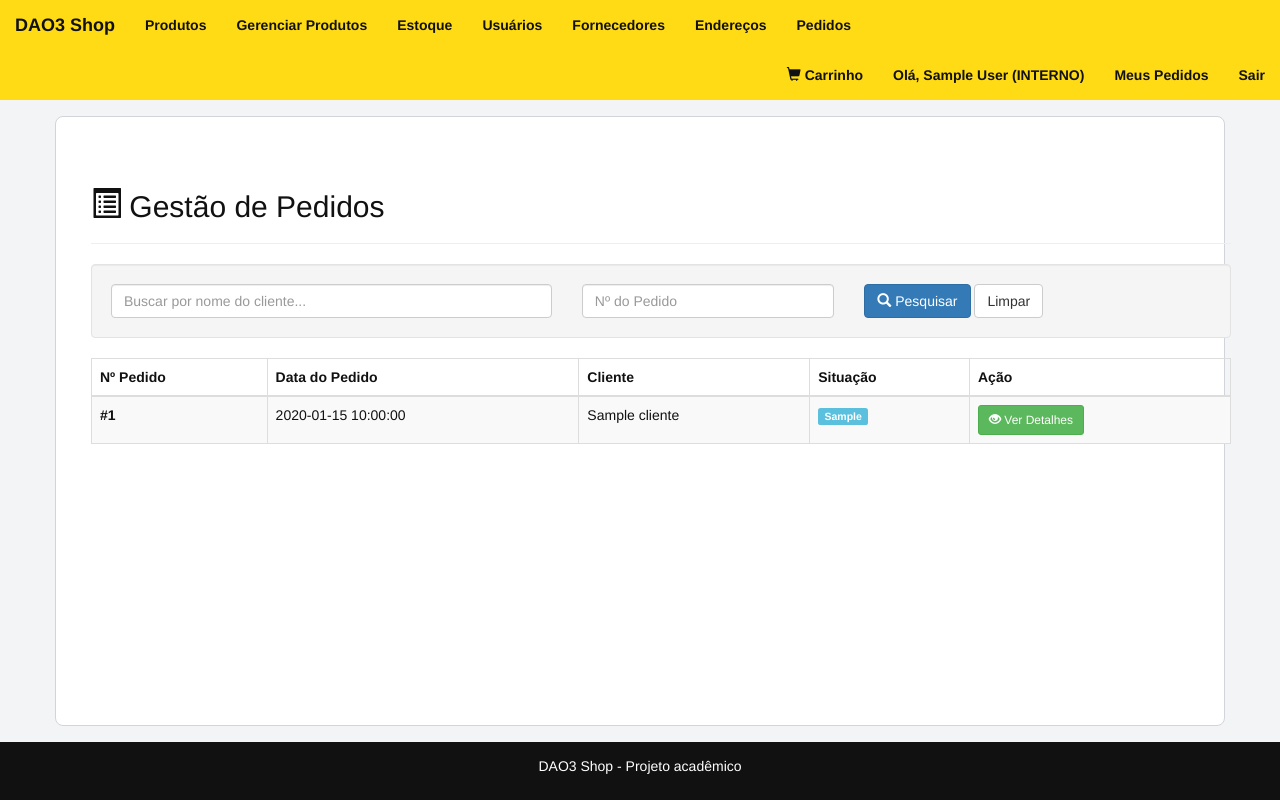
After one commit to Tutuacs/webII, a PHP site: page /Pages/Orders/admin_list.php in a window 1280 px wide. The commit adds this page. Run offline with PHP 8.4, Linux system fonts and the light colour scheme; the visitor is signed in with stand-in values (Sample User, id 1); tables that the repository leaves empty hold one stand-in row (values such as "Sample post").

Commit message:
feat: módulo de pedidos, api e telas,  e refatoração do fluxo de checkout

```diff
--- a/Pages/Common/Components/navbar.php
+++ b/Pages/Common/Components/navbar.php
@@ -32,6 +32,7 @@ $itensNoCarrinho = $navbarCartService->getCartItemCount();
                 <li><a href="/Pages/Users/list.php">Usuários</a></li>
                 <li><a href="/Pages/Suppliers/list.php">Fornecedores</a></li>
                 <li><a href="/Pages/Addresses/list.php">Endereços</a></li>
+                <li><a href="/Pages/Orders/admin_list.php">Pedidos</a></li>
             <?php } ?>
         </ul>
 
@@ -62,6 +63,7 @@ $itensNoCarrinho = $navbarCartService->getCartItemCount();
                 $perfil = $roleUsuario ? ' (' . $roleUsuario . ')' : '';
             ?>
                 <li class="navbar-text">Olá, <?php echo htmlspecialchars($_SESSION['nome_usuario'] . $perfil, ENT_QUOTES, 'UTF-8'); ?></li>
+                <li><a href="/Pages/Orders/my_orders.php">Meus Pedidos</a></li>
                 <li><a href="/Service/Auth/logout_action.php">Sair</a></li>
             <?php } else { ?>
                 <li><a href="<?php echo htmlspecialchars($loginHref, ENT_QUOTES, 'UTF-8'); ?>">Entrar</a></li>
--- /dev/null
+++ b/Pages/Orders/admin_list.php
@@ -0,0 +1,186 @@
+<?php
+require_once __DIR__ . '/../../config/app.php';
+require_once __DIR__ . '/../../Service/Auth/session.php';
+
+//Apenas Admin/Interno
+require_internal_user();
+
+$page_title = 'Gestão de Pedidos (Admin)';
+include_once __DIR__ . '/../Common/layout_header.php';
+?>
+
+<div class="container" style="margin-top: 30px;">
+    <h2><span class="glyphicon glyphicon-list-alt"></span> Gestão de Pedidos</h2>
+    <hr>
+
+    <div class="row">
+        <div class="col-md-12">
+
+            <div class="well">
+                <div class="row">
+                    <div class="col-md-5">
+                        <input type="text" id="buscaCliente" class="form-control" placeholder="Buscar por nome do cliente...">
+                    </div>
+                    <div class="col-md-3">
+                        <input type="number" id="buscaNumero" class="form-control" placeholder="Nº do Pedido">
+                    </div>
+                    <div class="col-md-4">
+                        <button class="btn btn-primary" onclick="buscarPedidos()"><span class="glyphicon glyphicon-search"></span> Pesquisar</button>
+                        <button class="btn btn-default" onclick="limparBusca()">Limpar</button>
+                    </div>
+                </div>
+            </div>
+
+            <div class="table-responsive" style="border: none;">
+                <table class="table table-bordered table-striped table-hover">
+                    <thead>
+                        <tr>
+                            <th>Nº Pedido</th>
+                            <th>Data do Pedido</th>
+                            <th>Cliente</th>
+                            <th>Situação</th>
+                            <th>Ação</th>
+                        </tr>
+                    </thead>
+                    <tbody id="tabelaPedidos">
+                        <tr><td colspan="5" class="text-center text-muted">Use a busca acima para carregar os pedidos.</td></tr>
+                    </tbody>
+                </table>
+            </div>
+
+        </div>
+    </div>
+</div>
+
+<div class="modal fade" id="modalDetalhes" tabindex="-1" role="dialog">
+    <div class="modal-dialog" role="document">
+        <div class="modal-content">
+            <div class="modal-header">
+                <button type="button" class="close" data-dismiss="modal">&times;</button>
+                <h4 class="modal-title">Detalhes do Pedido <span id="modalPedidoNumero"></span></h4>
+            </div>
+            <div class="modal-body">
+
+                <div id="carrosselProdutos" class="carousel slide" data-ride="carousel" style="margin-bottom: 20px; background: #f8f8f8; text-align: center;">
+                    <div class="carousel-inner" id="carrosselInner">
+                        </div>
+                    <a class="left carousel-control" href="#carrosselProdutos" data-slide="prev">
+                        <span class="glyphicon glyphicon-chevron-left"></span>
+                    </a>
+                    <a class="right carousel-control" href="#carrosselProdutos" data-slide="next">
+                        <span class="glyphicon glyphicon-chevron-right"></span>
+                    </a>
+                </div>
+
+                <h5>Itens Comprados:</h5>
+                <ul class="list-group" id="listaItensPedido">
+                    </ul>
+            </div>
+            <div class="modal-footer">
+                <button type="button" class="btn btn-default" data-dismiss="modal">Fechar</button>
+            </div>
+        </div>
+    </div>
+</div>
+
+<script>
+// Variável global para armazenar os dados cacheados da API
+let pedidosRecentes = [];
+
+// Função AJAX
+function buscarPedidos() {
+    const cliente = document.getElementById('buscaCliente').value;
+    const numero = document.getElementById('buscaNumero').value;
+
+    let url = '/Service/Orders/api_consulta.php?';
+    if (numero) url += 'numero=' + numero;
+    else if (cliente) url += 'cliente=' + encodeURIComponent(cliente);
+    else url += 'cliente='; // Busca vazia retorna todos (se a API permitir)
+
+    const tbody = document.getElementById('tabelaPedidos');
+    tbody.innerHTML = '<tr><td colspan="5" class="text-center">Carregando pedidos...</td></tr>';
+
+    fetch(url)
+        .then(response => response.json())
+        .then(data => {
+            if (data.erro || data.mensagem) {
+                tbody.innerHTML = `<tr><td colspan="5" class="text-center text-danger">${data.erro || data.mensagem}</td></tr>`;
+                return;
+            }
+
+            pedidosRecentes = data.dados;
+            tbody.innerHTML = ''; // Limpa a tabela
+
+            // Preenche a tabela
+            data.dados.forEach((pedido, index) => {
+                const tr = document.createElement('tr');
+                tr.innerHTML = `
+                    <td><strong>#${pedido.pedido_numero}</strong></td>
+                    <td>${pedido.data_pedido}</td>
+                    <td>${pedido.cliente_nome}</td>
+                    <td><span class="label label-info">${pedido.situacao}</span></td>
+                    <td>
+                        <button class="btn btn-sm btn-success" onclick="abrirDetalhes(${index})">
+                            <span class="glyphicon glyphicon-eye-open"></span> Ver Detalhes
+                        </button>
+                    </td>
+                `;
+                tbody.appendChild(tr);
+            });
+        })
+        .catch(error => {
+            console.error("Erro na requisição AJAX:", error);
+            tbody.innerHTML = '<tr><td colspan="5" class="text-center text-danger">Erro de conexão com a API.</td></tr>';
+        });
+}
+
+// Função para exibir o DETALHE e montar o CARROSSEL
+function abrirDetalhes(index) {
+    const pedido = pedidosRecentes[index];
+    document.getElementById('modalPedidoNumero').innerText = '#' + pedido.pedido_numero;
+
+    const lista = document.getElementById('listaItensPedido');
+    const carrossel = document.getElementById('carrosselInner');
+
+    lista.innerHTML = '';
+    carrossel.innerHTML = '';
+
+    if (pedido.itens && pedido.itens.length > 0) {
+        pedido.itens.forEach((item, i) => {
+            // Adiciona na lista
+            lista.innerHTML += `<li class="list-group-item">
+                Produto ID: ${item.produto_id} | Qtd: ${item.quantidade} | R$ ${parseFloat(item.preco).toFixed(2).replace('.', ',')}
+            </li>`;
+
+            // Adiciona foto no carrossel
+            // TODO: Substituir o src abaixo pelo caminho real da foto do produto, ex: /images/produtos/prod_${item.produto_id}.jpg
+            const activeClass = i === 0 ? 'active' : '';
+            carrossel.innerHTML += `
+                <div class="item ${activeClass}">
+                    <img src="https://via.placeholder.com/400x200?text=Produto+ID+${item.produto_id}" alt="Foto Produto" style="margin: 0 auto;">
+                    <div class="carousel-caption" style="color: black;">
+                        Qtd: ${item.quantidade}
+                    </div>
+                </div>
+            `;
+        });
+    } else {
+        lista.innerHTML = '<li class="list-group-item">Sem itens registrados.</li>';
+        carrossel.innerHTML = '<div class="item active"><img src="https://via.placeholder.com/400x200?text=Sem+Fotos" style="margin: 0 auto;"></div>';
+    }
+
+    $('#modalDetalhes').modal('show');
+}
+
+function limparBusca() {
+    document.getElementById('buscaCliente').value = '';
+    document.getElementById('buscaNumero').value = '';
+    document.getElementById('tabelaPedidos').innerHTML = '<tr><td colspan="5" class="text-center text-muted">Use a busca acima para carregar os pedidos.</td></tr>';
+}
+
+window.onload = function() {
+    buscarPedidos();
+};
+</script>
+
+<?php include_once __DIR__ . '/../Common/layout_footer.php'; ?>
--- a/Pages/Products/order_success.php
+++ b/Pages/Products/order_success.php
@@ -68,7 +68,7 @@ include_once __DIR__ . '/../Common/layout_header.php';
                         <a href="/index.php" class="btn btn-default">
                             <span class="glyphicon glyphicon-shopping-cart"></span> Continuar Comprando
                         </a>
-                        <a href="/Pages/Products/list.php" class="btn btn-primary">
+                        <a href="/Pages/Orders/my_orders.php" class="btn btn-primary">
                             <span class="glyphicon glyphicon-th-list"></span> Meus Pedidos
                         </a>
                     </div>
--- a/Service/Addresses/update_action.php
+++ b/Service/Addresses/update_action.php
@@ -24,5 +24,9 @@ try {
     set_flash_message('danger', 'Não foi possível atualizar este endereço.');
 }
 
-header('Location: /Pages/Addresses/list.php');
+if (isset($_POST['checkout']) && $_POST['checkout'] == '1') {
+    header('Location: /Pages/Products/checkout.php');
+} else {
+    header('Location: /Pages/Addresses/list.php');
+}
 exit;
--- /dev/null
+++ b/Service/Orders/api_consulta.php
@@ -0,0 +1,77 @@
+<?php
+
+// 1. Carrega as configurações
+require_once __DIR__ . '/../../config/app.php';
+
+// 2. Define os cabeçalhos obrigatórios para uma API REST
+header('Content-Type: application/json; charset=utf-8');
+header('Access-Control-Allow-Origin: *');
+header('Access-Control-Allow-Methods: GET');
+
+// 3. Valida se a requisição é do tipo GET
+if ($_SERVER['REQUEST_METHOD'] !== 'GET') {
+    http_response_code(405);
+    echo json_encode(['erro' => 'Método não permitido.']);
+    exit;
+}
+
+// 4. Captura os parâmetros da URL
+$numero = isset($_GET['numero']) && $_GET['numero'] !== '' ? (int) $_GET['numero'] : null;
+$nome_cliente = isset($_GET['cliente']) ? trim($_GET['cliente']) : null;
+
+try {
+    $conn = $factory->getConnection();
+
+    // 5. Monta a query principal
+    $sql = "SELECT p.id as pedido_numero, p.data_pedido, p.data_entrega, p.situacao,
+                   c.nome as cliente_nome, c.email as cliente_email
+            FROM pedido p
+            INNER JOIN cliente c ON p.cliente_id = c.id
+            WHERE 1=1";
+
+    $params = [];
+
+    // 6. Adiciona os filtros se existirem
+    if ($numero) {
+        $sql .= " AND p.id = :numero";
+        $params[':numero'] = $numero;
+    } elseif ($nome_cliente) {
+        $sql .= " AND c.nome LIKE :cliente";
+        $params[':cliente'] = '%' . $nome_cliente . '%';
+    }
+
+    // 7. Ordena do mais recente para o mais antigo e limita a 50 (para não pesar o banco)
+    $sql .= " ORDER BY p.id DESC LIMIT 50";
+
+    $stmt = $conn->prepare($sql);
+    $stmt->execute($params);
+    $pedidos = $stmt->fetchAll(PDO::FETCH_ASSOC);
+
+    // 8. Se não encontrar nada, retorna 404 de forma amigável
+    if (empty($pedidos)) {
+        http_response_code(404);
+        echo json_encode(['mensagem' => 'Nenhum pedido encontrado.']);
+        exit;
+    }
+
+    // 9. Busca os itens de cada pedido
+    foreach ($pedidos as &$pedido) {
+        $sqlItens = "SELECT produto_id, quantidade, preco FROM item_pedido WHERE pedido_id = :pedido_id";
+        $stmtItens = $conn->prepare($sqlItens);
+        $stmtItens->execute([':pedido_id' => $pedido['pedido_numero']]);
+
+        $pedido['itens'] = $stmtItens->fetchAll(PDO::FETCH_ASSOC);
+    }
+
+    // 10. Retorna sucesso
+    http_response_code(200);
+    echo json_encode([
+        'sucesso' => true,
+        'quantidade' => count($pedidos),
+        'dados' => $pedidos
+    ], JSON_UNESCAPED_UNICODE | JSON_PRETTY_PRINT);
+
+} catch (PDOException $e) {
+    http_response_code(500);
+    echo json_encode(['erro' => 'Erro interno no servidor.', 'detalhe' => $e->getMessage()]);
+}
```
Also changed, not shown: Pages/Addresses/create.php (+15 -3 lines), Pages/Addresses/edit.php (+7 -1 lines), Pages/Orders/my_orders.php (added, +73 -0 lines), Pages/Products/checkout.php (+45 -9 lines).
